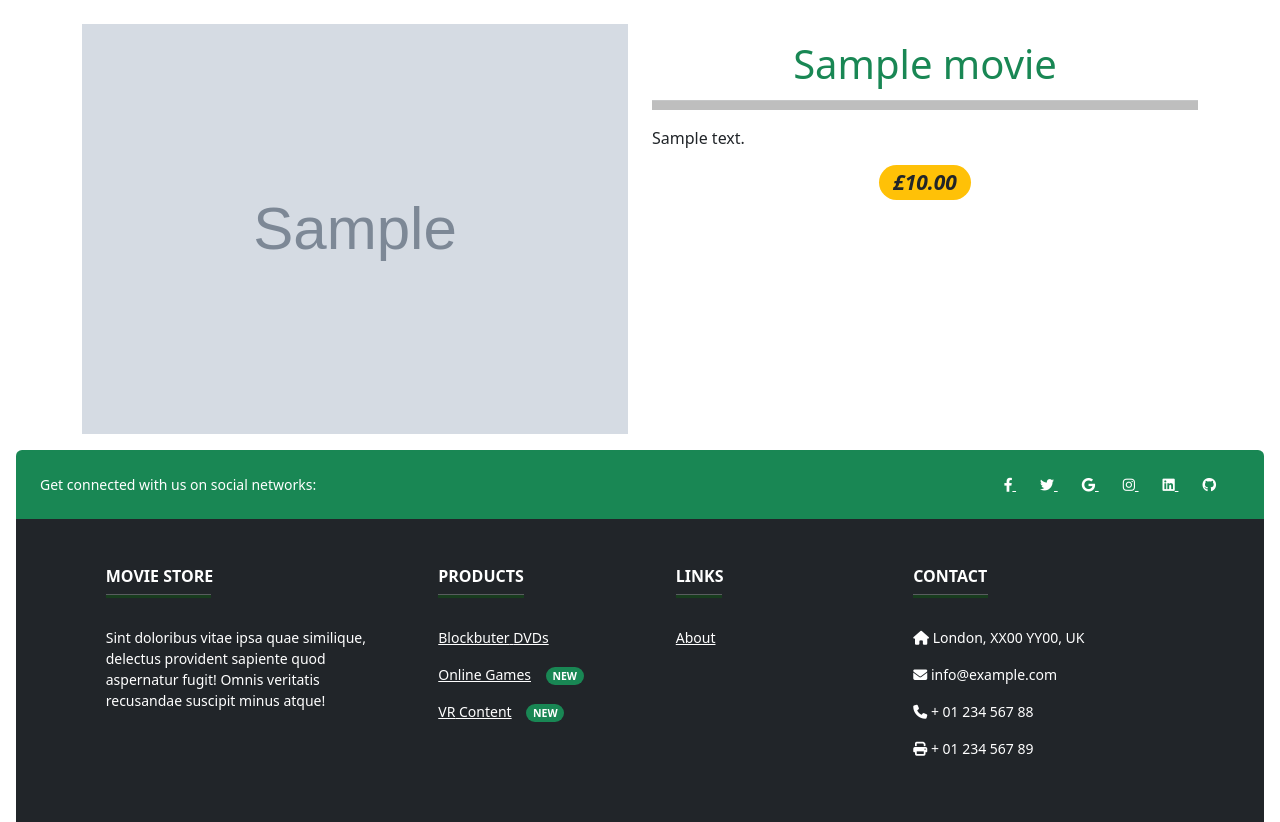
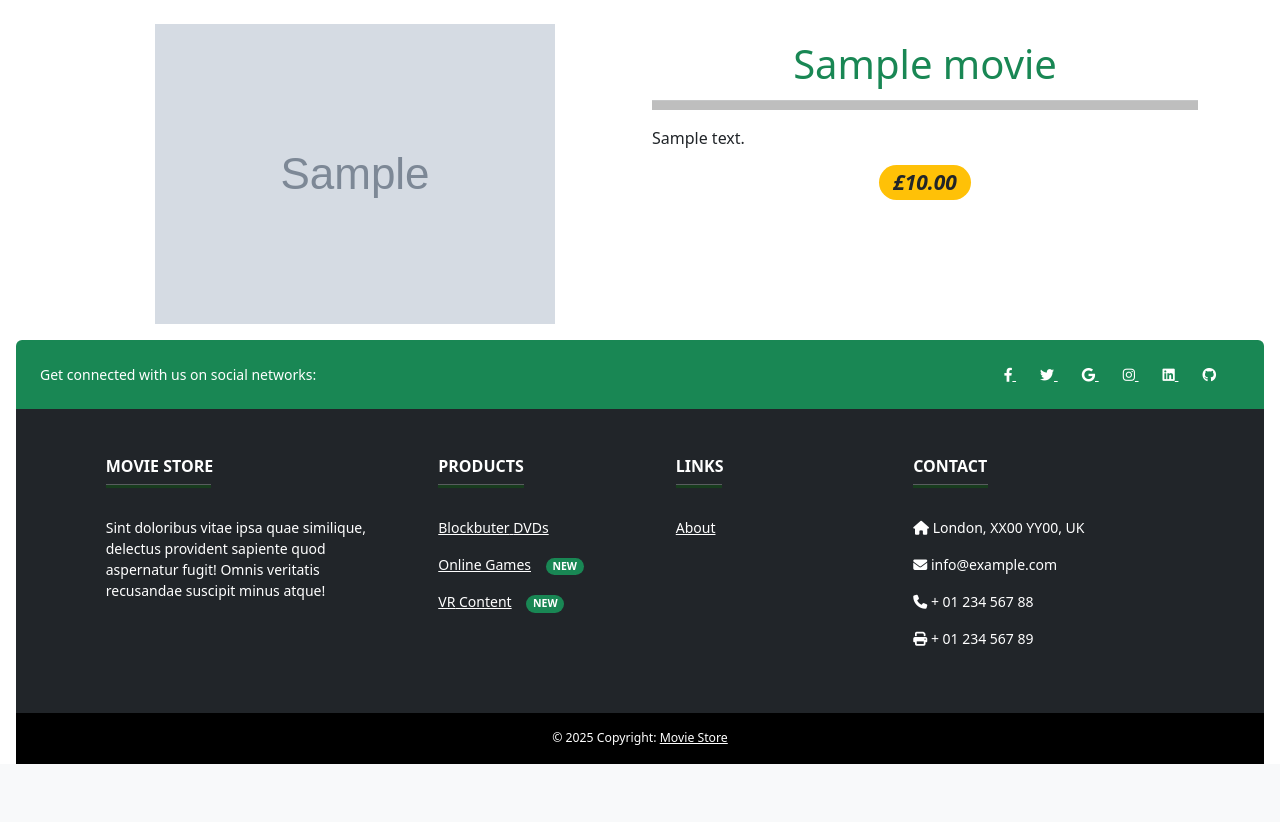
Before and after one commit to johnclamy/chrome-extension-starter, a Django app: page /movies/1/ in a window 1280 px wide. Shown: the part 56-878 px from the top of the page. After the commit the page ends 820 px from the top, so only its background shows below. Run offline with Django 5.2, Linux system fonts and the light colour scheme; tables that the repository leaves empty hold one stand-in row (values such as "Sample post"); grey boxes marked "Sample" are stand-in pictures; some libraries are stand-ins or nearby versions.

Commit message:
set a max hight for the movie posters

```diff
--- a/moviestore/moviestore/static/css/style.css
+++ b/moviestore/moviestore/static/css/style.css
@@ -35,6 +35,16 @@
   background-size: 100% auto;
 }
 
+.img-card-200 {
+  width: fit-content;
+  max-height: 200px;
+}
+
+.img-card-400 {
+  width: fit-content;
+  max-height: 400px;
+}
+
 /* Media Queries */
 @media (max-width: 767.98px) {
   .hero-title {
```
